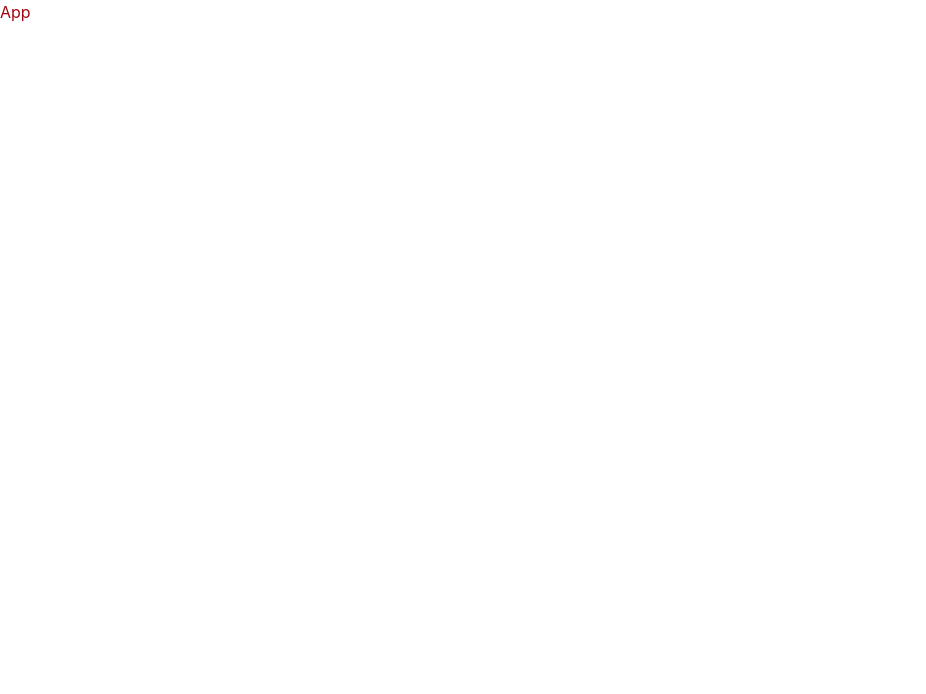
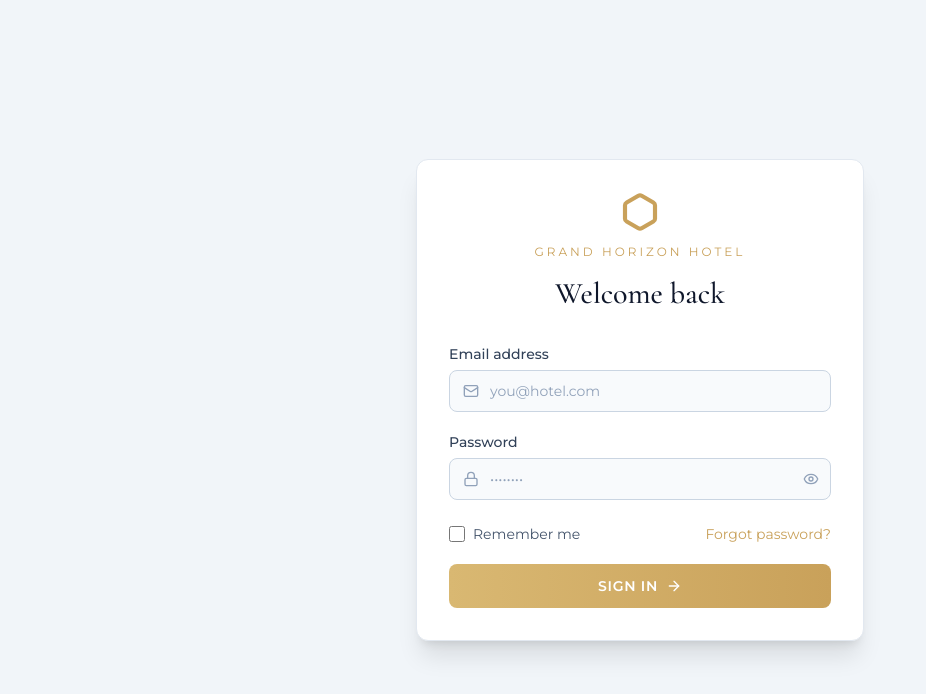
Before and after one commit to Aashishh05/Hotel-Management-System, a React (Vite) app in the folder Client/: page /login in a window 1280 px wide. Shown: the top 694 px of the page, without its empty margins (0-926 px from the left). Built offline with nearby package versions, Linux system fonts and the light colour scheme.

Commit message:
created Login page

```diff
--- a/Client/package.json
+++ b/Client/package.json
@@ -13,13 +13,15 @@
     "@reduxjs/toolkit": "^2.12.0",
     "@tailwindcss/vite": "^4.3.3",
     "axios": "^1.20.0",
+    "formik": "^2.4.9",
     "lucide-react": "^1.42.0",
     "react": "^19.2.8",
     "react-dom": "^19.2.8",
     "react-hot-toast": "^2.6.0",
     "react-redux": "^9.3.0",
     "react-router-dom": "^7.18.3",
-    "tailwindcss": "^4.3.3"
+    "tailwindcss": "^4.3.3",
+    "yup": "^1.7.1"
   },
   "devDependencies": {
     "@types/react": "^19.2.18",
--- a/Client/src/App.jsx
+++ b/Client/src/App.jsx
@@ -1,9 +1,14 @@
-import React from 'react'
+import { Routes, Route, Navigate } from "react-router-dom";
+import Login from "./pages/auth/Login";
 
 const App = () => {
   return (
-    <div className='text-red-800'>App</div>
-  )
-}
+    <Routes>
+      <Route path="/" element={<Navigate to="/login" replace />} />
+      <Route path="/login" element={<Login />} />
+      <Route path="*" element={<Navigate to="/login" replace />} />
+    </Routes>
+  );
+};
 
-export default App
+export default App;
--- a/Client/src/hooks/useAuth.js
+++ b/Client/src/hooks/useAuth.js
@@ -1,4 +1,4 @@
-import useDispatch, { useSelector } from "react-redux";
+import { useDispatch, useSelector } from "react-redux";
 import { login, logout } from "../redux/authSlice";
 
 const useAuth = () => {
--- a/Client/src/main.jsx
+++ b/Client/src/main.jsx
@@ -4,10 +4,13 @@ import "./index.css";
 import App from "./App.jsx";
 import { Provider } from "react-redux";
 import { store } from "./store/store.js";
+import { BrowserRouter } from "react-router-dom";
 createRoot(document.getElementById("root")).render(
   <StrictMode>
     <Provider store={store}>
-      <App />
+      <BrowserRouter>
+        <App />
+      </BrowserRouter>
     </Provider>
   </StrictMode>,
 );
--- /dev/null
+++ b/Client/src/pages/auth/Login.jsx
@@ -0,0 +1,191 @@
+import { useState } from "react";
+import { Link, useNavigate } from "react-router-dom";
+import { useDispatch } from "react-redux";
+import { useFormik } from "formik";
+import * as Yup from "yup";
+import { Mail, Lock, Eye, EyeOff, ArrowRight, Hexagon } from "lucide-react";
+import { loginApi } from "../../api/authApi";
+import { login } from "../../redux/authSlice";
+
+const validationSchema = Yup.object({
+  email: Yup.string()
+    .email("Enter a valid email address")
+    .required("Email is required"),
+  password: Yup.string()
+    .min(6, "Password must be at least 6 characters")
+    .required("Password is required"),
+});
+
+const Login = () => {
+  const dispatch = useDispatch();
+  const navigate = useNavigate();
+  const [showPassword, setShowPassword] = useState(false);
+  const [authError, setAuthError] = useState("");
+
+  const formik = useFormik({
+    initialValues: { email: "", password: "", remember: false },
+    validationSchema,
+    onSubmit: async (values) => {
+      setAuthError("");
+      try {
+        const res = await loginApi({
+          email: values.email,
+          password: values.password,
+        });
+        dispatch(login({ user: res?.data, token: res?.token ?? null }));
+        navigate("/", { replace: true });
+      } catch (err) {
+        setAuthError(
+          err?.response?.data?.message ||
+            "We couldn't sign you in. Check your details and try again.",
+        );
+      }
+    },
+  });
+
+return (
+    <div className="min-h-screen flex items-center justify-center bg-slate-100 px-4">
+      <style>{`
+        @import url('https://fonts.googleapis.com/css2?family=Cormorant+Garamond:wght@500;600;700&family=Montserrat:wght@400;500;600;700&display=swap');
+        .font-display { font-family: 'Cormorant Garamond', Georgia, serif; }
+      `}</style>
+
+      <div
+        className="w-full max-w-md bg-white rounded-xl border border-slate-200 shadow-xl p-8"
+        style={{ fontFamily: "'Montserrat', ui-sans-serif, system-ui, sans-serif" }}
+      >
+        <div className="flex flex-col items-center text-center mb-8">
+          <Hexagon className="w-10 h-10 text-[#C9A15A]" strokeWidth={2.5} />
+          <span className="mt-3 text-xs tracking-[0.25em] uppercase text-[#C9A15A]">
+            Grand Horizon Hotel
+          </span>
+          <h2 className="font-display text-3xl text-slate-900 mt-4">
+            Welcome back
+          </h2>
+
+        </div>
+
+        <form onSubmit={formik.handleSubmit} noValidate className="space-y-5">
+          <div>
+            <label
+              htmlFor="email"
+              className="block text-sm font-medium text-slate-700 mb-1.5"
+            >
+              Email address
+            </label>
+            <div className="relative">
+              <Mail className="pointer-events-none absolute left-3.5 top-1/2 -translate-y-1/2 w-4 h-4 text-slate-400" />
+              <input
+                id="email"
+                name="email"
+                type="email"
+                autoComplete="email"
+                onChange={formik.handleChange}
+                onBlur={formik.handleBlur}
+                value={formik.values.email}
+                disabled={formik.isSubmitting}
+                placeholder="you@hotel.com"
+                className={`w-full rounded-lg bg-slate-50 border ${formik.submitCount > 0 && formik.errors.email ? "border-red-400" : "border-slate-300"} pl-10 pr-3.5 py-2.5 text-sm text-slate-900 placeholder:text-slate-400 outline-none transition-colors disabled:opacity-60 disabled:cursor-not-allowed focus:border-[#C9A15A] focus:ring-1 focus:ring-[#C9A15A]/10`}
+              />
+            </div>
+            {formik.submitCount > 0 && formik.errors.email && (
+              <p className="mt-1.5 text-xs text-red-500">
+                {formik.errors.email}
+              </p>
+            )}
+          </div>
+
+          <div>
+            <label
+              htmlFor="password"
+              className="block text-sm font-medium text-slate-700 mb-1.5"
+            >
+              Password
+            </label>
+            <div className="relative">
+              <Lock className="pointer-events-none absolute left-3.5 top-1/2 -translate-y-1/2 w-4 h-4 text-slate-400" />
+              <input
+                id="password"
+                name="password"
+                type={showPassword ? "text" : "password"}
+                autoComplete="current-password"
+                onChange={formik.handleChange}
+                onBlur={formik.handleBlur}
+                value={formik.values.password}
+                disabled={formik.isSubmitting}
+                placeholder="••••••••"
+                className={`w-full rounded-lg bg-slate-50 border ${formik.submitCount > 0 && formik.errors.password ? "border-red-400" : "border-slate-300"} pl-10 pr-10 py-2.5 text-sm text-slate-900 placeholder:text-slate-400 outline-none transition-colors disabled:opacity-60 disabled:cursor-not-allowed focus:border-[#C9A15A] focus:ring-1 focus:ring-[#C9A15A]/10`}
+              />
+              <button
+                type="button"
+                onClick={() => setShowPassword((s) => !s)}
+                disabled={formik.isSubmitting}
+                aria-label={showPassword ? "Hide password" : "Show password"}
+                className="absolute right-3 top-1/2 -translate-y-1/2 text-slate-400 hover:text-[#C9A15A] transition-colors focus:outline-none focus-visible:ring-2 focus-visible:ring-[#C9A15A]/40 rounded"
+              >
+                {showPassword ? (
+                  <EyeOff className="w-4 h-4" />
+                ) : (
+                  <Eye className="w-4 h-4" />
+                )}
+              </button>
+            </div>
+            {formik.submitCount > 0 && formik.errors.password && (
+              <p className="mt-1.5 text-xs text-red-500">
+                {formik.errors.password}
+              </p>
+            )}
+          </div>
+
+          <div className="flex items-center justify-between pt-1">
+            <label className="flex items-center gap-2 text-sm text-slate-600 cursor-pointer select-none">
+              <input
+                type="checkbox"
+                name="remember"
+                checked={formik.values.remember}
+                onChange={formik.handleChange}
+                disabled={formik.isSubmitting}
+                className="w-4 h-4 rounded border-slate-300 bg-white accent-[#C9A15A] focus:ring-[#C9A15A]/40"
+              />
+              Remember me
+            </label>
+            <Link
+              to="/forgot-password"
+              className="text-sm text-[#C9A15A] hover:text-[#B89150] transition-colors hover:underline"
+            >
+              Forgot password?
+            </Link>
+          </div>
+
+          {authError && (
+            <p
+              role="alert"
+              className="text-sm text-red-600 bg-red-50 border border-red-200 rounded-lg px-3.5 py-2.5"
+            >
+              {authError}
+            </p>
+          )}
+
+          <button
+            type="submit"
+            disabled={formik.isSubmitting}
+            className="w-full mt-2 rounded-lg bg-gradient-to-r from-[#D9B872] to-[#C9A15A] text-white text-sm font-semibold uppercase tracking-wider py-3 flex items-center justify-center gap-2 transition-opacity hover:opacity-90 disabled:opacity-60 disabled:cursor-not-allowed focus:outline-none focus-visible:ring-2 focus-visible:ring-[#C9A15A]/50"
+          >
+            {formik.isSubmitting ? (
+              "Signing in…"
+            ) : (
+              <>
+                Sign in
+                <ArrowRight className="w-4 h-4" />
+              </>
+            )}
+          </button>
+        </form>
+
+
+      </div>
+    </div>
+  );
+};
+
+export default Login;
```
Also changed, not shown: 1 other file (tests, documents, lock files or other folders).
